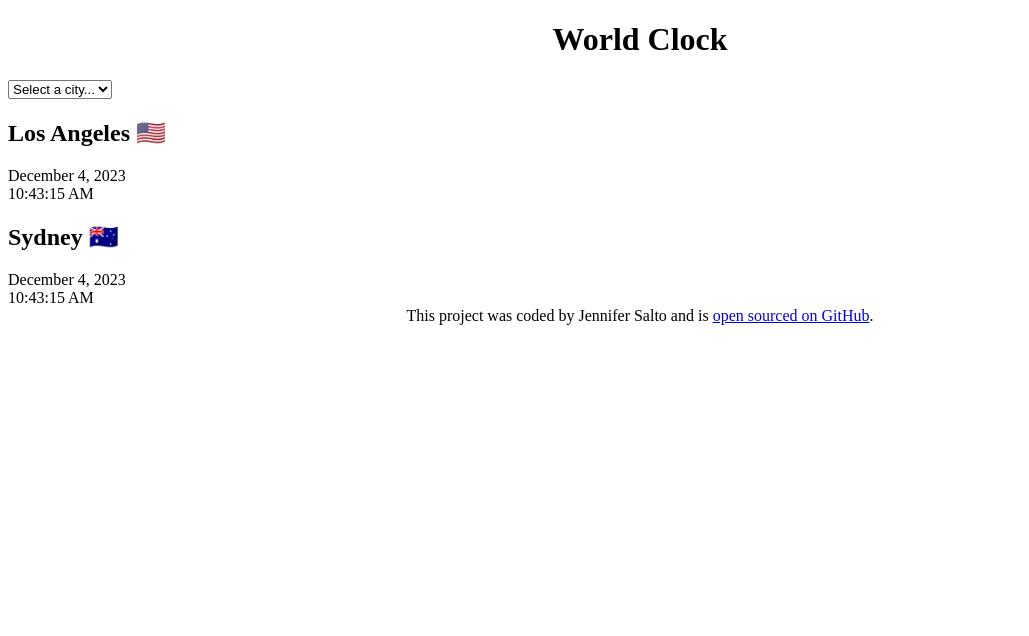
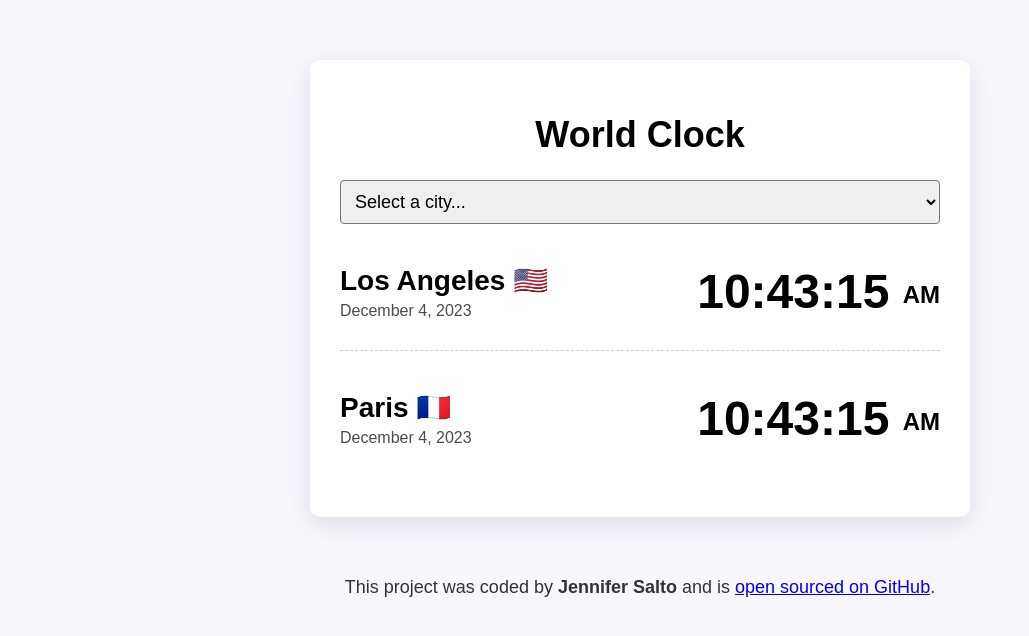
Before and after one commit to J101002/World-clock, a plain HTML site: page index.html in a window 1280 px wide. Shown: the whole page, without its empty margins (0-1029 px from the left). Drawn offline with Linux system fonts and the light colour scheme.

Commit message:
Style the project with CSS

```diff
--- a/css/style.css
+++ b/css/style.css
@@ -1,7 +1,65 @@
+body {
+  background-color: #f9f7fe;
+  font-family: sans-serif;
+}
+
 h1 {
-    text-align: center;
+  text-align: center;
+  font-family: sans-serif;
+  font-size: 36px;
+}
+
+h2 {
+  margin: 0 0 5px;
+  font-size: 28px;
+}
+
+select {
+  display: block;
+  width: 100%;
+  font-size: 18px;
+  border-radius: 4px;
+  padding: 10px;
+}
+
+.container {
+  max-width: 600px;
+  margin: 60px auto;
+  background: white;
+  padding: 30px;
+  box-shadow: rgba(100, 100, 111, 0.2) 0px 7px 29px 0px;
+  border-radius: 10px;
+}
+
+.city {
+  display: flex;
+  margin: 10px 0;
+  justify-content: space-between;
+  padding: 30px 0;
+  border-bottom: 1px dashed rgba(0, 0, 0, 0.2);
+}
+
+.city:last-child {
+    border: none;
+}
+
+.date {
+  opacity: 0.7;
+}
+
+.time {
+  font-size: 48px;
+  font-weight: bold;
+}
+
+.time small {
+  font-size: 24px;
+  vertical-align: middle;
+  line-height: 36px;
 }
 
 footer {
-    text-align: center;
+  text-align: center;
+  font-size: 18px;
+  color: rgba(0, 0, 0, 0.8);
 }
--- a/index.html
+++ b/index.html
@@ -1,8 +1,8 @@
 <!DOCTYPE html>
 <html lang="en">
   <head>
-    <meta charset="UTF-8">
-    <meta name="viewport" content="width=device-width, initial-scale=1.0">
+    <meta charset="UTF-8" />
+    <meta name="viewport" content="width=device-width, initial-scale=1.0" />
     <link rel="stylesheet" href="css/style.css" />
     <title>World Clock - Jennifer Salto</title>
   </head>
@@ -18,18 +18,25 @@
       </select>
 
       <div class="city">
+        <div>
           <h2>Los Angeles 🇺🇸</h2>
           <div class="date">December 4, 2023</div>
-            <div class="time">10:43:15 AM</div>
+        </div>
+        <div class="time">10:43:15 <small>AM</small></div>
       </div>
       <div class="city">
-            <h2>Sydney 🇦🇺</h2>
+        <div>
+          <h2>Paris 🇫🇷</h2>
           <div class="date">December 4, 2023</div>
-            <div class="time">10:43:15 AM</div>
+        </div>
+        <div class="time">10:43:15 <small>AM</small></div>
       </div>
     </div>
     <footer>
-        This project was coded by Jennifer Salto and is <a href="https://github.com/J101002/World-clock" target="_blank"> open sourced on GitHub</a>.
+      This project was coded by <strong>Jennifer Salto</strong> and is
+      <a href="https://github.com/J101002/World-clock" target="_blank">
+        open sourced on GitHub</a
+      >.
     </footer>
     <script src="javascript/index.js"></script>
   </body>
```
Lines whose indentation alone changed are shown as unchanged.
